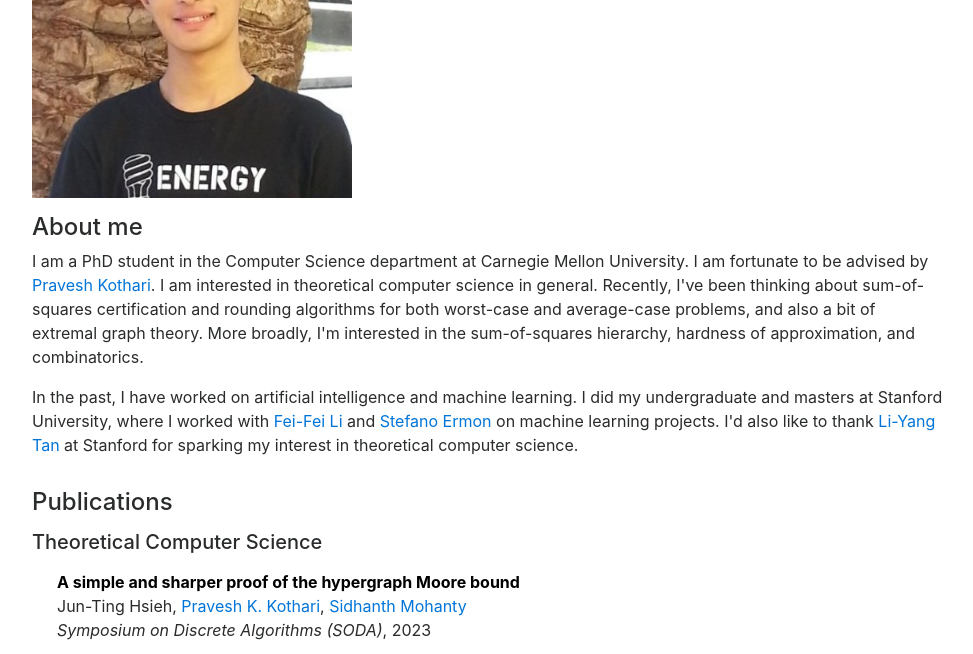
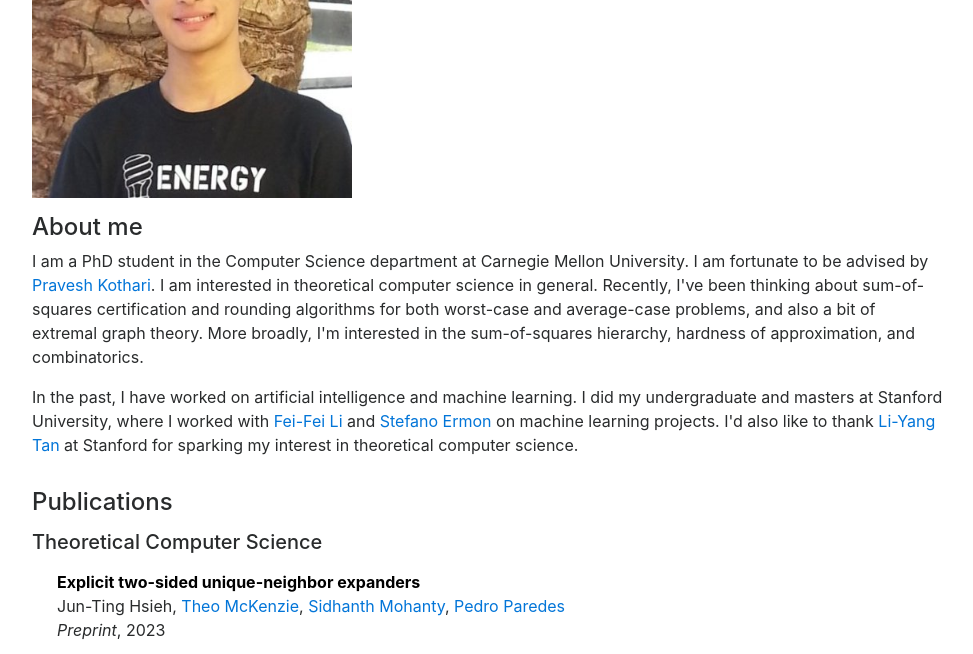
Before and after one commit to jthsieh/jthsieh.github.io, a plain HTML site: page index.html in a window 1280 px wide. Shown: the part 146-800 px from the top of the page, without its empty margins (157-1130 px from the left). Drawn offline with nearby package versions, Linux system fonts and the light colour scheme; a script that the page names is missing.

Commit message:
Added UN-expander paper.

```diff
--- a/index.html
+++ b/index.html
@@ -168,6 +168,22 @@
       <h4>Publications</h4>
 
       <h5 class="pt-2 pb-1">Theoretical Computer Science</h5>
+
+        <div class="publication media">
+          <div class="media-body">
+            <p><strong> <a href="https://arxiv.org/abs/2302.01212">
+            Explicit two-sided unique-neighbor expanders</a></strong>
+            <br>
+            Jun-Ting Hsieh,
+            <a href="https://people.math.harvard.edu/~tmckenzie/">Theo McKenzie</a>,
+            <a href="http://sidhanthm.com/">Sidhanth Mohanty</a>,
+            <a href="http://www.cs.cmu.edu/~preisben/">Pedro Paredes</a>
+            <br>
+            <em>Preprint</em>, 2023<br>
+            </p>
+          </div>
+        </div>
+
         <div class="publication media">
           <div class="media-body">
             <p><strong> <a href="https://arxiv.org/abs/2207.10850">
```
